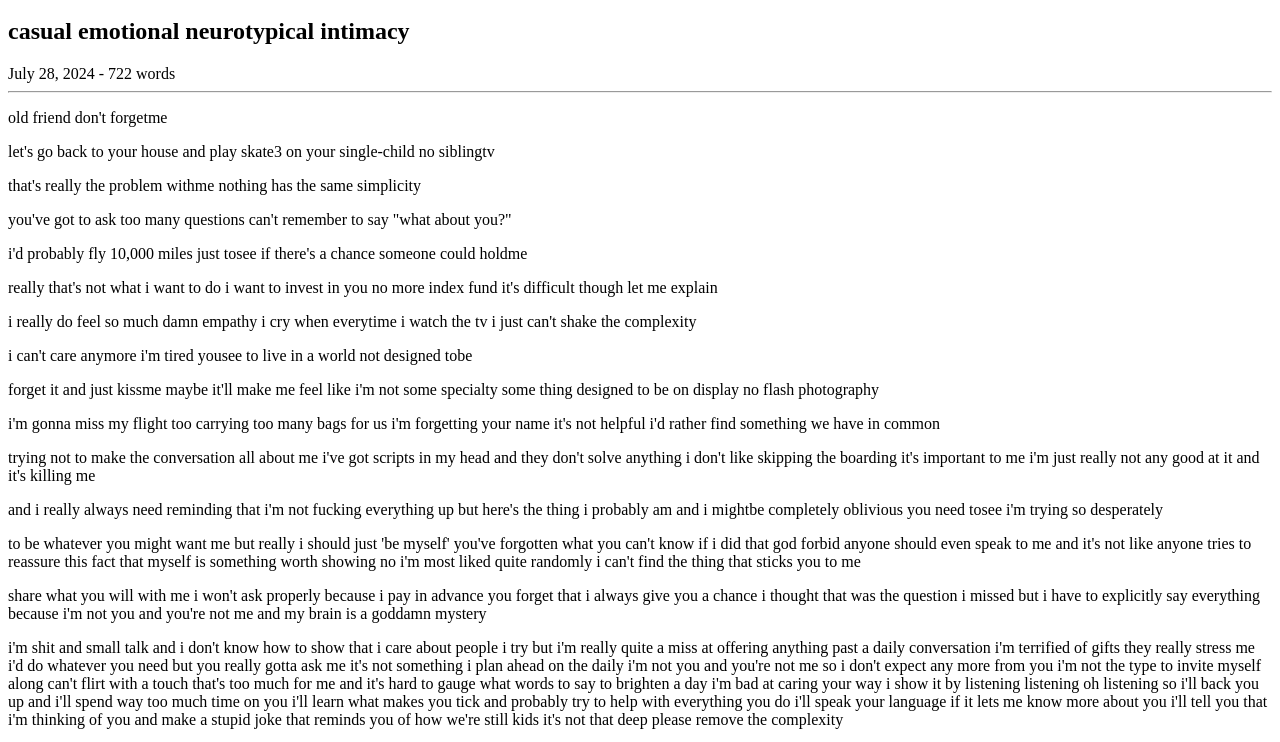
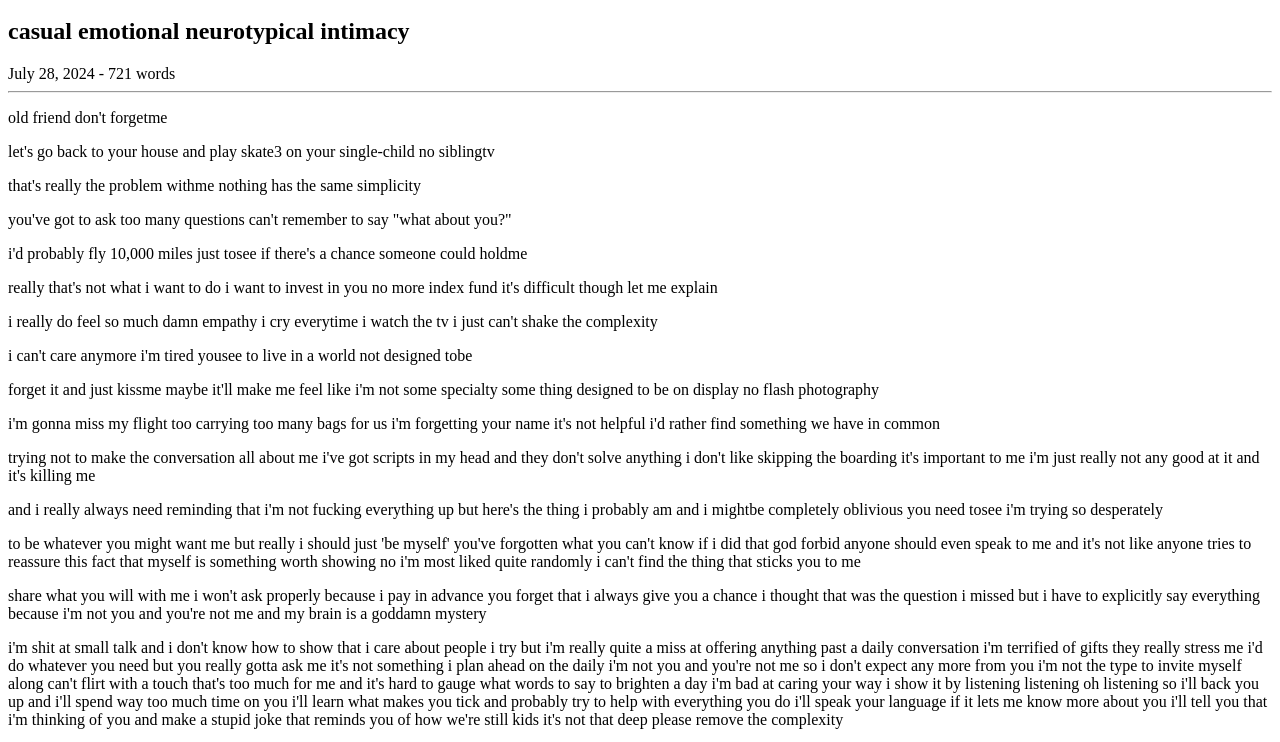
Before and after one commit to itsmeow/katdev.net, a Gatsby site: page /poem/casual-emotional-neurotypical-intimacy in a window 1280 px wide. Shown: the part 202-944 px from the top of the page. Built offline with nearby package versions, Linux system fonts and the light colour scheme; Gatsby itself is replaced by a stand-in of ours.

Commit message:
fix some typos

```diff
--- a/src/poems/casual-emotional-neurotypical-intimacy.md
+++ b/src/poems/casual-emotional-neurotypical-intimacy.md
@@ -28,7 +28,7 @@ i want to invest in you no more index fund
 it's difficult though let me explain
 
 i really do feel so much damn empathy
-i cry when everytime i watch the tv
+i cry everytime i watch the tv
 i just can't shake the complexity
 
 i can't care anymore i'm tired yousee
@@ -71,7 +71,7 @@ but i have to explicitly say everything
 because i'm not you and you're not me
 and my brain is a goddamn mystery
 
-i'm shit and small talk and i don't know how to show that i care about people
+i'm shit at small talk and i don't know how to show that i care about people
 i try but i'm really quite a miss at offering anything past a daily conversation
 i'm terrified of gifts they really stress me
 i'd do whatever you need but you really gotta ask me
```
